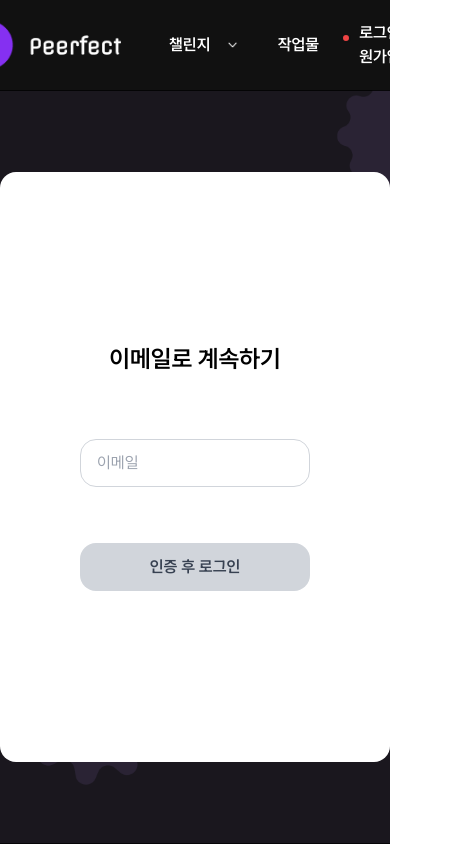
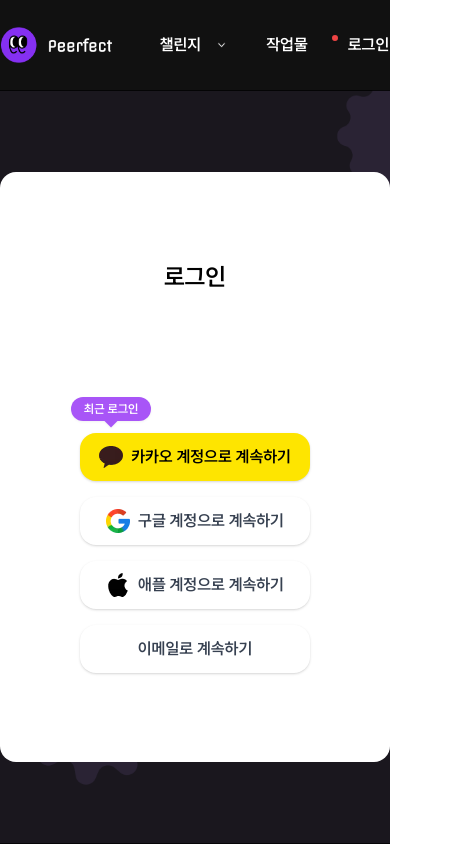
Before and after one commit to InhwanCho/peerfect-client, a Next.js app: page /auth in a window 390 px wide. Shown: the whole page, 452 px wide, since content can reach past the window. Built offline with nearby package versions, Linux system fonts and the light colour scheme.

Commit message:
auth responsive design

```diff
--- /dev/null
+++ b/src/app/_components/navbar.module.css
@@ -0,0 +1,11 @@
+
+.notificationArrow::after {
+  content: '';
+  position: absolute;
+  top: -8px; /* 화살표 위치 */
+  left: 50%;
+  transform: translateX(-50%);
+  border-bottom: 8px solid white; /* 화살표 색상 */
+  border-left: 8px solid transparent;
+  border-right: 8px solid transparent;
+}
--- a/src/app/_components/navbar.tsx
+++ b/src/app/_components/navbar.tsx
@@ -2,8 +2,9 @@
 
 import Link from "next/link";
 import { useState } from "react";
-// 나중에 컴포넌트로 리펙토링
-/* eslint-disable @next/next/no-img-element */
+import { cn } from "./lib/utils";
+import styles from "./navbar.module.css";
+
 export default function Navbar() {
   const [isChallengeOpen, setIsChallengeOpen] = useState(false);
   const [isNotificationOpen, setIsNotificationOpen] = useState(false);
@@ -17,10 +18,10 @@
   };
 
   return (
-    <header className="w-full bg-[#111111] flex justify-center select-none sticky top-0  z-10">
-      <div className="md:w-[80%] px-6 md:px-0 h-[90px] flex justify-between items-center">
-        <div className="justify-start items-center  gap-12 sm:gap-[86px] flex">
-          <Link href={'/'} className="w-[170px] h-[55px] flex items-center">
+    <header className="w-full bg-[#111111] flex justify-center select-none sticky top-0 z-10">
+      <div className="lg:w-[65%] px-6 md:px-0 h-[90px] flex justify-between items-center ">
+        <div className="justify-start items-center gap-12 sm:gap-[86px] flex">
+          <Link href={'/'} className="w-[120px] sm:w-[170px] h-[55px] flex items-center">
             <picture>
               <source srcSet="/assets/nav/main_logo.webp" type="image/webp" />
               <img src="/assets/nav/main_logo.png" alt="logo image" />
@@ -37,7 +38,7 @@
               </div>
               {isChallengeOpen && (
                 <div className="absolute top-[90px] bg-white shadow-lg p-4">
-                  <div>some</div>
+                  <div>챌린지 나중에 추가</div>
                 </div>
               )}
             </nav>
@@ -55,16 +56,39 @@
               <span className="absolute top-0 right-0 w-2.5 h-2.5 bg-red-500 rounded-full border-2 border-[#111111]" />
             </picture>
             {isNotificationOpen && (
-              <div className="absolute top-[35px] right-0 bg-white shadow-lg p-4 rounded-lg w-[200px]">
-                <div className="text-gray-900 font-medium">읽지않은 알림 (1)</div>
-                <Link href="/notifications" className="text-purple-500 text-sm text-right block mt-2">모두 읽기</Link>
+              <div className="absolute top-[76px] left-1 right-0">
+                {/* 삼각형 화살표 */}
+                <div className="absolute -top-2 w-4 h-4 bg-white transform rotate-45 z-10"></div>
+
+                {/* 알림 박스 */}
+                <div className="absolute bg-white w-[436px] -left-[170px] rounded-lg border shadow-lg">
+                  <div className="p-4 flex justify-between items-center border-b">
+                    <p className="text-gray-900 font-semibold">읽지 않은 알림 (1)</p>
+                    <button className="text-purple-500 text-sm font-medium">모두 읽기</button>
+                  </div>
+
+                  {/* 알림 목록 */}
+                  <div className="divide-y">
+                    {[0, 0, 0].map((_, i) => (
+                      <div key={i} className="flex items-center p-4 gap-4">
+                        <div className="w-[76px] h-[76px] bg-gray-200 rounded-md"></div> {/* 이미지 placeholder */}
+                        <div className="flex-1">
+                          <p className="text-gray-900 text-sm font-medium">닉네임입력 님이 내 작업물에 피드백을 남겼습니다.</p>
+                          <p className="text-gray-500 text-xs mt-1">피드백 내용 입력</p>
+                          <p className="text-gray-400 text-xs mt-4">n분 전</p>
+                        </div>
+                      </div>
+                    ))}
+                  </div>
+                </div>
               </div>
             )}
+
           </div>
           <div className="flex items-center">
             <Link href="/auth" className="text-white text-base font-semibold">
-              <span className="text-nowrap">로그인 / </span>
-              <span>회원가입</span>
+              <span className="text-nowrap">로그인 </span>
+              <span className="sm:inline-flex hidden">/ 회원가입</span>
             </Link>
           </div>
         </div>
--- a/src/app/auth/_components/formlayout.tsx
+++ b/src/app/auth/_components/formlayout.tsx
@@ -2,10 +2,10 @@
 
 export default function FormLayout({ children }: { children: React.ReactNode }) {
   return (
-    <div className="relative flex justify-center lg:justify-end items-center min-h-[calc(100vh-90px)] pr-0 xl:pr-60 lg:pr-40">
-      <div className="flex max-w-lg h-[70vh] w-full bg-white rounded-2xl flex-col items-center gap-10 justify-center px-20">
+    <section className="relative flex justify-center lg:justify-end items-center min-h-[calc(100vh-90px)] pr-0 xl:pr-60 lg:pr-40">
+      <div className="flex max-w-lg h-[70vh] w-full bg-white rounded-2xl flex-col items-center justify-center px-20">
         {children}
       </div>
-    </div>
+    </section>
   );
 }
--- a/src/app/auth/layout.tsx
+++ b/src/app/auth/layout.tsx
@@ -1,5 +1,4 @@
 import { cn } from "../_components/lib/utils";
-import FormLayout from "./_components/formlayout";
 import styles from "./authlayout.module.css";
 
 export default function AuthLayout({
@@ -7,7 +6,7 @@
 }: Readonly<{
   children: React.ReactNode;
 }>) {
-  console.log(styles.authLayoutHeroImage);
+
   return (
     <div
       className={cn(styles.authLayoutHeroImage, "relative")}
--- a/src/app/auth/page.tsx
+++ b/src/app/auth/page.tsx
@@ -1,11 +1,17 @@
 'use client';
 
+import { useState } from "react";
 import FormLayout from "./_components/formlayout";
 
 export default function AuthPage() {
+  const [authType, setAuthType] = useState("social");
+
   return (
-    <FormLayout >
-      <h2 className="text-center text-black text-2xl font-semibold mb-6">
+    <FormLayout>
+      {authType === "email" ? (
+        // 이메일 로그인 폼
+        <>
+          <h2 className="text-center text-black text-2xl font-semibold mb-[140px]">
             이메일로 계속하기
           </h2>
           <div className="w-full mb-4">
@@ -18,6 +24,54 @@
           <button className="w-full h-12 bg-gray-300 rounded-2xl text-gray-700 font-semibold">
             인증 후 로그인
           </button>
+          <button
+            className="w-full h-12 mt-4 bg-white border text-gray-700 rounded-2xl font-semibold"
+            onClick={() => setAuthType("social")}
+          >
+            소셜 로그인으로 전환
+          </button>
+        </>
+      ) : (
+        // 소셜 로그인 UI
+        <>
+          <h2 className="text-center text-black text-2xl font-semibold mb-[140px]">로그인</h2>
+
+          <button className="flex items-center justify-center w-full h-12 bg-[#FEE500] rounded-2xl mb-4 shadow drop-shadow-sm">
+            <picture className="w-6 h-6 mr-2 relative">
+              <source srcSet="/assets/auth/kakao_logo.webp" type="image/webp" />
+              <img src="/assets/auth/kakao_logo.png" alt="Kakao Icon" className="w-6 h-6" />
+              <div className="absolute -top-8 left-1/4 w-3 h-3 bg-purple-500 transform rotate-45 z-0 "></div>
+              <div className="absolute w-20 -top-12 left-1/2 transform -translate-x-1/2 bg-purple-500 text-white text-xs font-semibold py-1 px-2 rounded-full before:absolute before:-bottom-1 before:left-1/2 before:transform before:-translate-x-1/2 before:border-4 before:border-transparent before:border-t-purple-500">
+                최근 로그인
+              </div>
+            </picture>
+            <span className="text-black font-semibold">카카오 계정으로 계속하기</span>
+          </button>
+
+          <button className="flex items-center justify-center w-full h-12 bg-white rounded-2xl mb-4 shadow drop-shadow-sm">
+            <picture className="w-6 h-6 mr-2">
+              <source srcSet="/assets/auth/google_logo.webp" type="image/webp" />
+              <img src="/assets/auth/google_logo.png" alt="Google Icon" className="w-6 h-6" />
+            </picture>
+            <span className="text-gray-700 font-semibold">구글 계정으로 계속하기</span>
+          </button>
+
+          <button className="flex items-center justify-center w-full h-12 bg-white rounded-2xl mb-4 shadow drop-shadow-sm">
+            <picture className="w-6 h-6 mr-2">
+              <source srcSet="/assets/auth/apple_logo.webp" type="image/webp" />
+              <img src="/assets/auth/apple_logo.png" alt="Apple Icon" className="w-6 h-6" />
+            </picture>
+            <span className="text-gray-700 font-semibold">애플 계정으로 계속하기</span>
+          </button>
+
+          <button
+            className="flex items-center justify-center w-full h-12 bg-white rounded-2xl shadow drop-shadow-sm"
+            onClick={() => setAuthType("email")}
+          >
+            <span className="text-gray-700 font-semibold">이메일로 계속하기</span>
+          </button>
+        </>
+      )}
     </FormLayout>
   );
 }
```
Also changed, not shown: src/app/globals.css (line endings or trailing spaces). Lines whose indentation alone changed are shown as unchanged.
